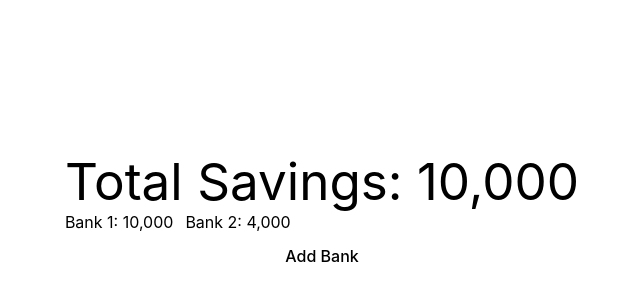
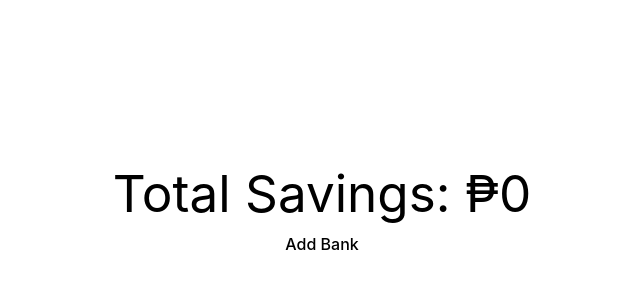
Before and after one commit to iam7kei/AHS-Clone, a React (Vite) app: page / in a window 1280 px wide. Shown: the part 184-484 px from the top of the page, without its empty margins (318-958 px from the left). Built offline with nearby package versions, Linux system fonts and the light colour scheme.

Commit message:
added total savings func

```diff
--- a/src/App.tsx
+++ b/src/App.tsx
@@ -1,11 +1,12 @@
-import { useState } from 'react'
+import { useCallback, useEffect, useState } from 'react'
 import './App.css'
 import './tailwind.css'
 import { Bank, AddBankType } from "./types/bank.type";
 import { AddBankModal } from './components/modals/bank/add-bank.modal'
+import { parseLocaleString } from './utils/utils';
 
 function App() {
-  const [totalSavings, setTotalSavings] = useState<number>(10000)
+  const [totalSavings, setTotalSavings] = useState<number>(0)
   const [banks, setBanks] = useState<Bank[]>([])
   const [addBankModalVisibility, setBankModalVisibility] = useState<boolean>(false)
 
@@ -15,15 +16,32 @@ function App() {
     setBanks(updatedBanks);
   };
 
-  console.log(banks)
+  const renderBanks = useCallback(() => {
+    return banks.map((item: Bank, index: number) => {
+      return (
+        <h3>
+          {item.name}: {parseLocaleString(item.amount, true)}
+        </h3>
+      );
+    })
+
+  }, [banks])
+
+  useEffect(() => {
+    let updatedTotalSavings = banks.reduce((totalSaving, currentBank) => {
+      return totalSaving + currentBank.amount
+    }, 0)
+
+    setTotalSavings(updatedTotalSavings);
+  }, [banks])
+
   return (
     <>
       <h1>
-        Total Savings: {parseInt(totalSavings.toFixed(2)).toLocaleString()}
+        Total Savings: {parseLocaleString(totalSavings, true)}
       </h1>
       <div className="flex flex-row space-x-3">
-        <h3>Bank 1: 10,000</h3>
-        <h3>Bank 2: 4,000</h3>
+        {renderBanks()}
       </div>
       <button onClick={() => setBankModalVisibility(true)}>Add Bank</button>
 
--- a/src/components/modals/bank/add-bank.modal.tsx
+++ b/src/components/modals/bank/add-bank.modal.tsx
@@ -52,7 +52,8 @@ export const AddBankModal = ({ isVisble, onSubmit, onClose }: AddBankModalProps)
     field: keyof AddBankType,
     value: string | number
   ) => {
-    setAddBankData((prevData) => ({ ...prevData, [field]: value }));
+    const parsedValue = BANK_FIELDS[field].type == 'number' ? parseFloat(value as string) : value
+    setAddBankData((prevData) => ({ ...prevData, [field]: parsedValue }));
   };
 
   const handleOnClose = () => {
@@ -61,9 +62,14 @@ export const AddBankModal = ({ isVisble, onSubmit, onClose }: AddBankModalProps)
   }
 
   const handleOnSubmit = () => {
+    console.log('submitted data',{
+      ...addBankData,
+
+      type: !addBankData.type ? "SAVINGS" : addBankData.type,
+    });
     onSubmit({
       ...addBankData,
-      type: !addBankData.type ? "SAVINGS" : addBankData.type
+      type: !addBankData.type ? "SAVINGS" : addBankData.type,
     });
     handleOnClose();
     setAddBankData(DEFAULT_ADD_BANK_DATA);
--- /dev/null
+++ b/src/utils/utils.ts
@@ -0,0 +1,5 @@
+export const parseLocaleString = (num: number, sign: boolean | never) => {
+  const parsedNumber = parseInt(num.toFixed(2)).toLocaleString();
+  const finalReturn = `${sign && "₱"}${parsedNumber}`;
+  return finalReturn;
+}
```
